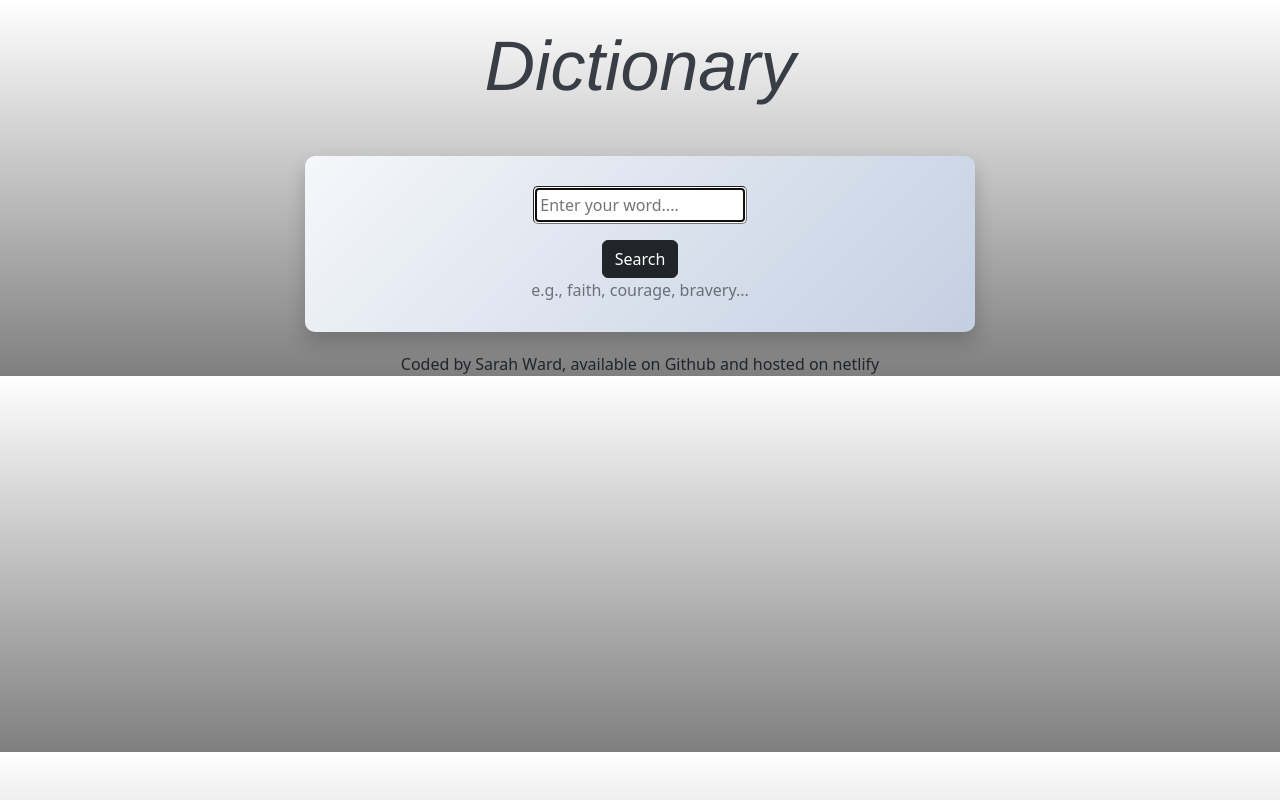
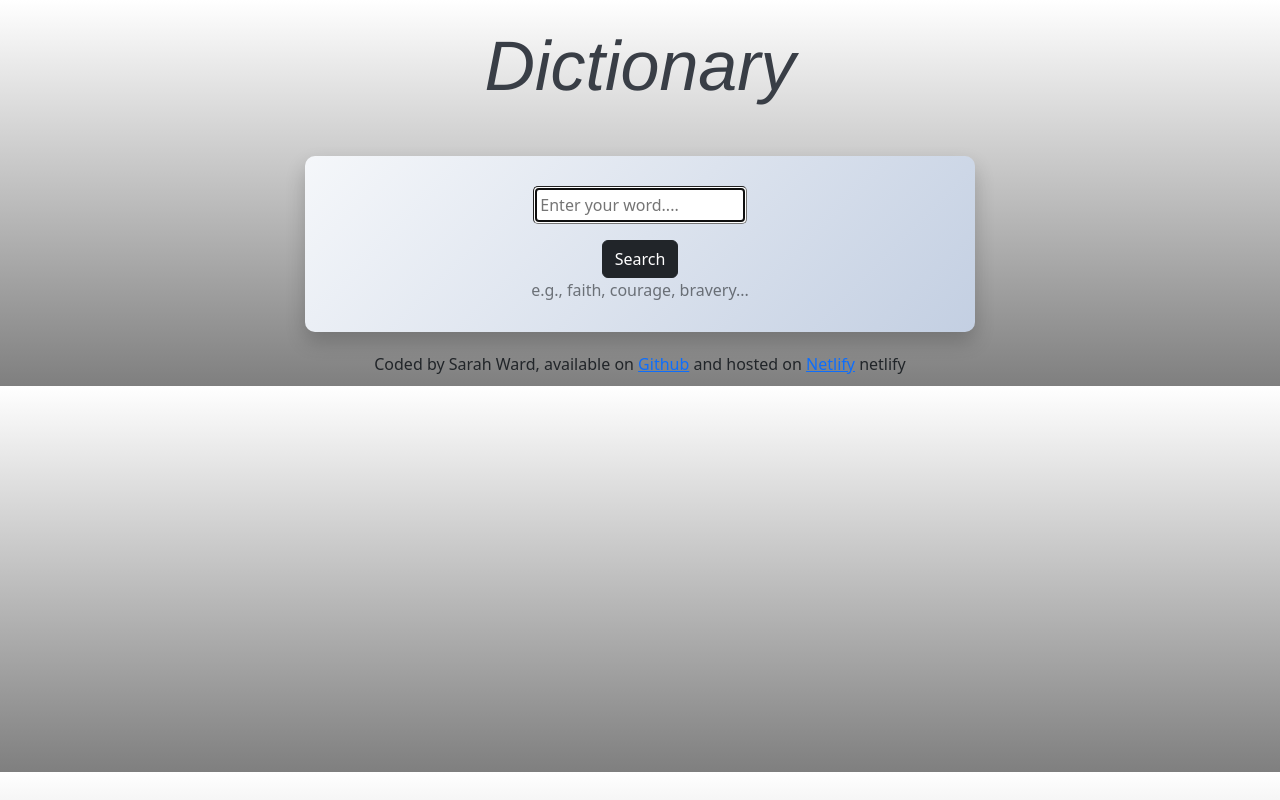
Before and after one commit to Sarahwcode/dictionary-react-1, a React (Create React App) app: page / in a window 1280 px wide. Built offline with nearby package versions, Linux system fonts and the light colour scheme; no server answers.

Commit message:
added css changes to footer and images

```diff
--- a/src/App.css
+++ b/src/App.css
@@ -6,3 +6,6 @@
 
 
 }
+.footer {
+  margin-bottom: 10px;
+}
--- a/src/App.js
+++ b/src/App.js
@@ -12,7 +12,7 @@ function App() {
   <main>
 <Dictionary keyWord = "Hope"/>
   </main>
-  <footer className='text-center'>Coded by Sarah Ward, available on Github and hosted on netlify</footer>
+  <footer className='text-center footer'>Coded by Sarah Ward, available on <a href='https://github.com/Sarahwcode/dictionary-react-1' target='_blank'  rel='noreferrer'>Github</a> and hosted on <a href='https://prismatic-semolina-53ceb8.netlify.app/' target='_blank' rel='noreferrer'>Netlify</a> netlify</footer>
     </div>
   );
 }
--- /dev/null
+++ b/src/Images.css
@@ -0,0 +1,5 @@
+.images {
+margin-bottom: 20px;
+border-radius: 30px;
+
+}
--- a/src/Images.js
+++ b/src/Images.js
@@ -1,4 +1,5 @@
 import React from "react";
+import "./Images.css";
 
 export default function Images (props) {
 
@@ -8,7 +9,7 @@ export default function Images (props) {
         <section className="row">
             {props.photos.map ((photos, index) => (
 
-                <div key={index} className="col-4">
+                <div key={index} className="col-4 images">
                     <a href={photos.src.original} target="_blank" rel="noreferrer">
                 <img src={photos.src.landscape} className="img-fluid" alt=""></img>
                 </a>
```
